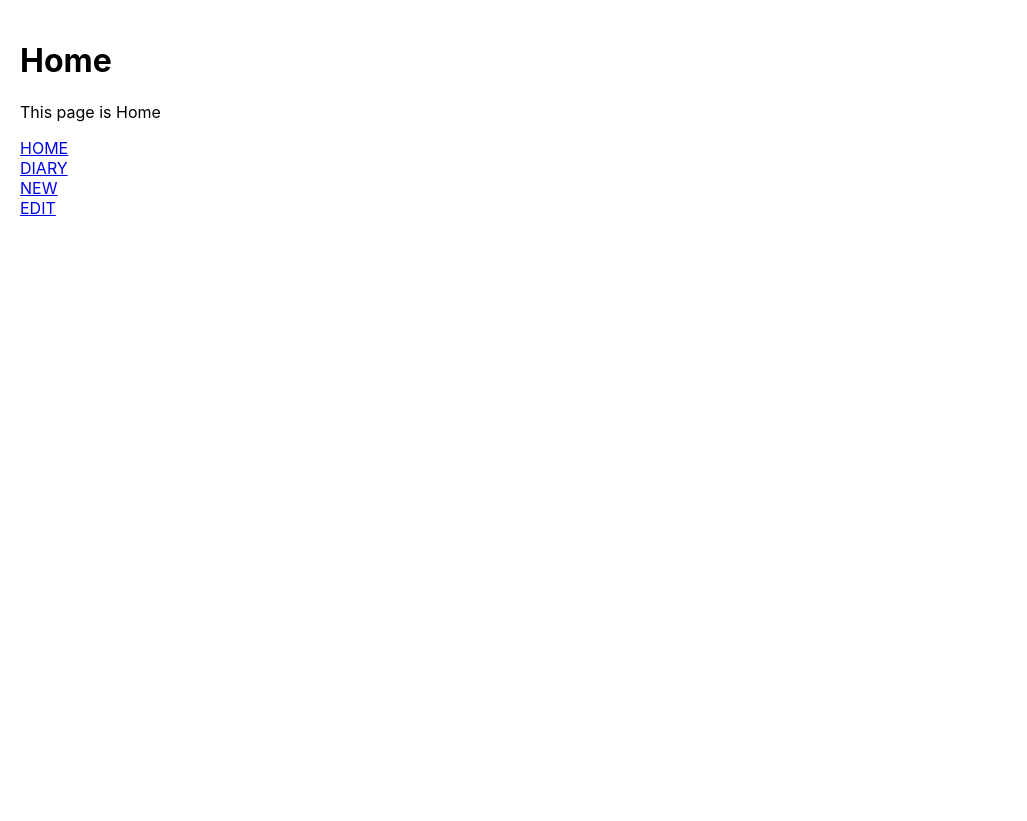
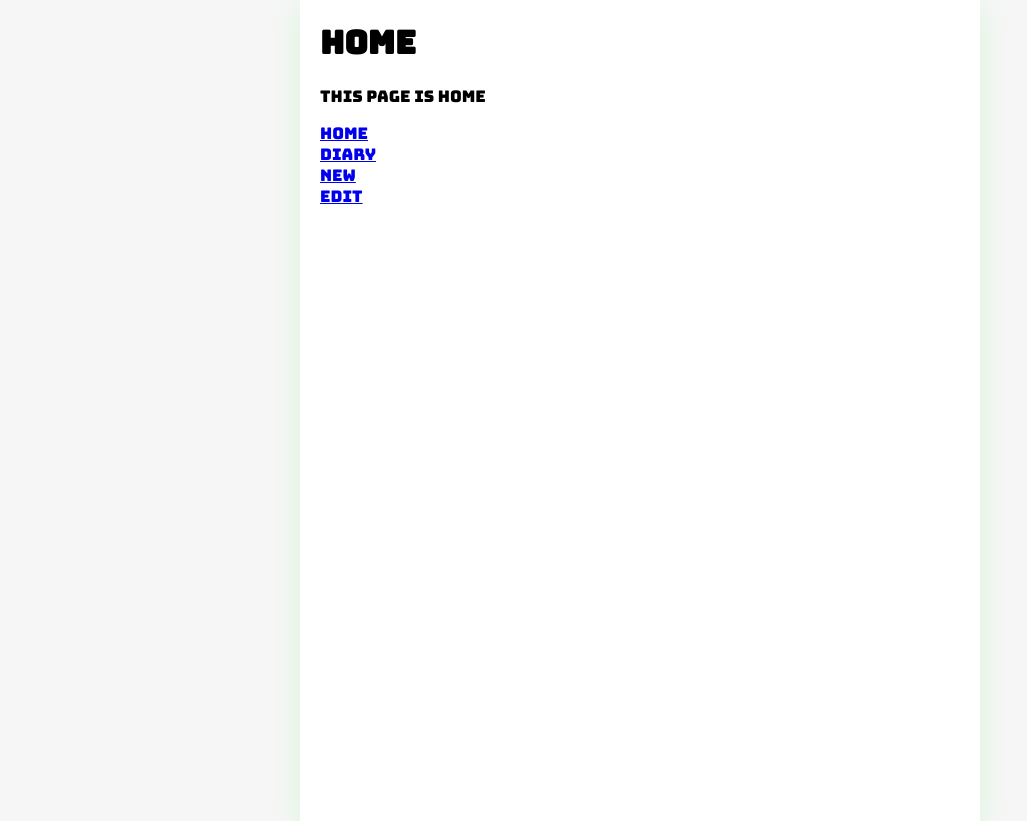
Before and after one commit to hyeonukdev/react-diary, a React (Create React App) app: page / in a window 1280 px wide. Shown: the whole page, without its empty margins (0-1027 px from the left). Before the commit the page ends 800 px from the top, so only its background shows below. Built offline with nearby package versions, Linux system fonts and the light colour scheme.

Commit message:
:lipstick: Update css

```diff
--- a/src/App.css
+++ b/src/App.css
@@ -1,3 +1,34 @@
+@import url("https://fonts.googleapis.com/css2?family=Bungee&family=Shadows+Into+Light&display=swap");
+
+body {
+  background-color: #f6f6f6;
+  display: flex;
+  justify-content: center;
+  align-items: center;
+  font-family: "Bungee", cursive;
+  min-height: 100vh; /*viewport-height percentage*/
+  margin: 0px;
+}
+
+@media (min-width: 650px) {
+  .App {
+    width: 640px;
+  }
+}
+
+@media (max-width: 650px) {
+  .App {
+    width: 90vw;
+  }
+}
+
+#root {
+  background-color: white;
+  box-shadow: rgba(100, 1000, 111, 0.2) 0px 7px 29px 0px;
+}
+
 .App {
-  padding: 20px;
+  min-height: 100vh;
+  padding-left: 20px;
+  padding-right: 20px;
 }
```
